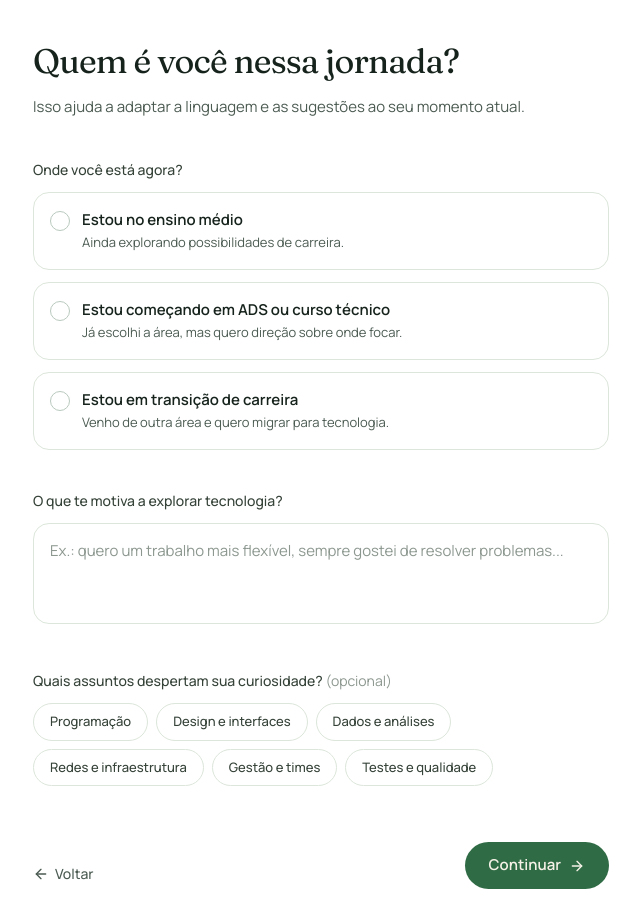
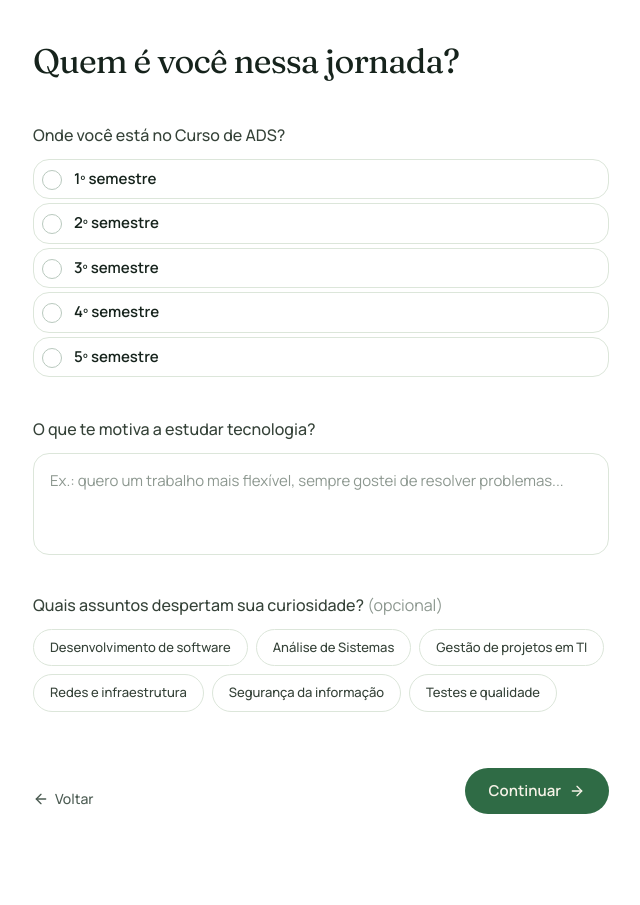
Before and after one commit to chagasbarros/jornadatech, a Next.js app in the folder jornadatech/: page /self in a window 1280 px wide. Shown: the whole page, without its empty margins (319-959 px from the left). After the commit the page ends 830 px from the top, so only its background shows below. Built offline with nearby package versions, Linux system fonts and the light colour scheme.

Commit message:
pequenas alterações no layout

```diff
--- a/jornadatech/app/field-interest/page.tsx
+++ b/jornadatech/app/field-interest/page.tsx
@@ -24,32 +24,39 @@ const AREAS = [
       "Construir sites, aplicativos e sistemas — a base de quem programa no dia a dia.",
   },
   {
-    id: "analise-arquitetura",
+    id: "analise",
     icon: Layers,
-    titulo: "Análise e Arquitetura de Software",
+    titulo: "Análise de Sistemas",
     texto:
       "Entender problemas, desenhar soluções e planejar como os sistemas devem ser construídos.",
   },
   {
-    id: "qualidade",
+    id: "gestao",
     icon: BadgeCheck,
-    titulo: "Qualidade de Software",
+    titulo: "Gestão de Projetos em TI",
     texto:
-      "Testar, encontrar falhas e garantir que o que foi construído funciona como esperado.",
+      "Organizar recursos, definir prazos e garantir que os projetos sejam entregues com sucesso.",
   },
   {
-    id: "devops-nuvem",
+    id: "infraestrutura",
     icon: Cloud,
-    titulo: "DevOps e Infraestrutura em Nuvem",
+    titulo: "Redes e infraestrutura",
     texto:
       "Manter sistemas no ar, automatizar processos e cuidar da infraestrutura que sustenta tudo.",
   },
   {
-    id: "gestao-produto",
+    id: "seguranca",
     icon: ClipboardList,
-    titulo: "Gestão e Produto",
+    titulo: "Segurança da Informação",
     texto:
-      "Definir prioridades, organizar times e conectar necessidades de quem usa com o que é construído.",
+      "Proteger dados e sistemas contra ameaças e garantir a integridade das informações.",
+  },
+  {
+    id: "qualidade",
+    icon: ClipboardList,
+    titulo: "Qualidade de Software",
+    texto:
+      "Testar, encontrar falhas e garantir que o que foi construído funciona como esperado.",
   },
 ];
 
--- a/jornadatech/app/result/page.tsx
+++ /dev/null
@@ -1,181 +0,0 @@
-"use client";
-
-import { useMemo, useState } from "react";
-import Link from "next/link";
-import { ArrowLeft, ArrowRight, ChevronDown } from "lucide-react";
-
-type Competencia = { id: string; nome: string };
-
-// Lista de exemplo — a curadoria de conteúdo por área é trabalho futuro da
-// equipe do projeto (ver seção 7 do documento de conceito).
-const CATEGORIAS: { id: string; titulo: string; itens: Competencia[] }[] = [
-  {
-    id: "tecnicas",
-    titulo: "Competências técnicas",
-    itens: [
-      { id: "logica", nome: "Lógica de programação" },
-      { id: "html-css", nome: "HTML / CSS" },
-      {
-        id: "linguagem",
-        nome: "Uma linguagem de programação (ex.: JavaScript, Python, Java)",
-      },
-      { id: "banco-dados", nome: "Banco de dados" },
-      { id: "git", nome: "Versionamento de código (Git)" },
-      { id: "nuvem", nome: "Fundamentos de redes e nuvem" },
-    ],
-  },
-  {
-    id: "comportamentais",
-    titulo: "Competências comportamentais",
-    itens: [
-      { id: "comunicacao", nome: "Comunicação" },
-      { id: "trabalho-equipe", nome: "Trabalho em equipe" },
-      { id: "resolucao-problemas", nome: "Resolução de problemas" },
-      { id: "organizacao", nome: "Organização e gestão do tempo" },
-      { id: "aprendizado", nome: "Aprendizado contínuo" },
-      { id: "adaptabilidade", nome: "Adaptabilidade" },
-    ],
-  },
-];
-
-const TOTAL_COMPETENCIAS = CATEGORIAS.reduce(
-  (soma, cat) => soma + cat.itens.length,
-  0,
-);
-
-function EscalaProficiencia({
-  valor,
-  onChange,
-}: {
-  valor: number | null;
-  onChange: (v: number) => void;
-}) {
-  return (
-    <div
-      className="flex items-center gap-1.5"
-      role="radiogroup"
-      aria-label="Nível de proficiência, de 0 a 5"
-    >
-      {[0, 1, 2, 3, 4, 5].map((n) => {
-        const ativo = valor === n;
-        return (
-          <button
-            key={n}
-            type="button"
-            role="radio"
-            aria-checked={ativo}
-            onClick={() => onChange(n)}
-            className={
-              "flex h-8 w-8 items-center justify-center rounded-full border text-[13px] font-semibold transition-colors " +
-              (ativo
-                ? "border-[#2F6B45] bg-[#2F6B45] text-[#F6F2E7]"
-                : "border-[#DCE6DA] bg-white/50 text-[#354238] hover:border-[#B9C9BE]")
-            }
-          >
-            {n}
-          </button>
-        );
-      })}
-    </div>
-  );
-}
-
-export default function AutoavaliacaoPage() {
-  const [valores, setValores] = useState<Record<string, number>>({});
-
-  const avaliadas = Object.keys(valores).length;
-  const podeContinuar = avaliadas === TOTAL_COMPETENCIAS;
-  const progresso = useMemo(
-    () => Math.round((avaliadas / TOTAL_COMPETENCIAS) * 100),
-    [avaliadas],
-  );
-
-  return (
-    <div className="mx-auto max-w-2xl">
-      <h1 className="font-[family-name:var(--font-display)] text-[28px] leading-tight tracking-tight text-[#16231C] md:text-[34px]">
-        Como você avalia suas competências hoje?
-      </h1>
-      <p className="mt-3 text-[15px] leading-relaxed text-[#4B5B52]">
-        0 significa nunca pratiquei e 5 significa domino bem. Seja honesto —
-        isso é só o ponto de partida.
-      </p>
-
-      <div className="mt-6">
-        <div className="mb-2 flex items-center justify-between text-[13px] font-medium text-[#354238]">
-          <span>
-            {avaliadas} de {TOTAL_COMPETENCIAS} competências avaliadas
-          </span>
-          <span className="text-[#8C978F]">{progresso}%</span>
-        </div>
-        <div className="h-2 rounded-full bg-[#EDE9DC]">
-          <div
-            className="h-2 rounded-full bg-[#6FA37E] transition-all"
-            style={{ width: `${progresso}%` }}
-          />
-        </div>
-      </div>
-
-      <div className="mt-10 space-y-4">
-        {CATEGORIAS.map((categoria, idx) => (
-          <details
-            key={categoria.id}
-            open={idx === 0}
-            className="group rounded-2xl border border-[#DCE6DA] bg-white/40"
-          >
-            <summary className="flex cursor-pointer list-none items-center justify-between px-5 py-4">
-              <span className="text-[15px] font-semibold text-[#16231C]">
-                {categoria.titulo}
-              </span>
-              <ChevronDown
-                className="h-4 w-4 text-[#6C7A6F] transition-transform group-open:rotate-180"
-                aria-hidden
-              />
-            </summary>
-
-            <div className="space-y-5 border-t border-[#DCE6DA] px-5 py-5">
-              {categoria.itens.map((item) => (
-                <div
-                  key={item.id}
-                  className="flex flex-col gap-2.5 sm:flex-row sm:items-center sm:justify-between"
-                >
-                  <label className="max-w-[16rem] text-[14px] text-[#354238]">
-                    {item.nome}
-                  </label>
-                  <EscalaProficiencia
-                    valor={valores[item.id] ?? null}
-                    onChange={(v) =>
-                      setValores((atual) => ({ ...atual, [item.id]: v }))
-                    }
-                  />
-                </div>
-              ))}
-            </div>
-          </details>
-        ))}
-      </div>
-
-      <div className="mt-14 flex items-center justify-between">
-        <Link
-          href="/self-evaluation"
-          className="inline-flex items-center gap-1.5 text-[14px] font-medium text-[#4B5B52] transition-colors hover:text-[#16231C]"
-        >
-          <ArrowLeft className="h-4 w-4" aria-hidden />
-          Voltar
-        </Link>
-        <Link
-          href={podeContinuar ? "/canvas" : "#"}
-          aria-disabled={!podeContinuar}
-          className={
-            "inline-flex items-center gap-2 rounded-full px-6 py-3 text-[15px] font-semibold transition-colors " +
-            (podeContinuar
-              ? "bg-[#2F6B45] text-[#F6F2E7] hover:bg-[#26582F]"
-              : "pointer-events-none bg-[#EDE9DC] text-[#8C978F]")
-          }
-        >
-          Ver meu resultado
-          <ArrowRight className="h-4 w-4" aria-hidden />
-        </Link>
-      </div>
-    </div>
-  );
-}
--- a/jornadatech/app/self/page.tsx
+++ b/jornadatech/app/self/page.tsx
@@ -6,28 +6,33 @@ import { ArrowLeft, ArrowRight, Check } from "lucide-react";
 
 const MOMENTOS = [
   {
-    id: "ensino-medio",
-    titulo: "Estou no ensino médio",
-    texto: "Ainda explorando possibilidades de carreira.",
+    id: "semestre-1",
+    titulo: "1º semestre",
   },
   {
-    id: "ads",
-    titulo: "Estou começando em ADS ou curso técnico",
-    texto: "Já escolhi a área, mas quero direção sobre onde focar.",
+    id: "semestre-2",
+    titulo: "2º semestre",
   },
   {
-    id: "transicao",
-    titulo: "Estou em transição de carreira",
-    texto: "Venho de outra área e quero migrar para tecnologia.",
+    id: "semestre-3",
+    titulo: "3º semestre",
+  },
+  {
+    id: "semestre-4",
+    titulo: "4º semestre",
+  },
+  {
+    id: "semestre-5",
+    titulo: "5º semestre",
   },
 ];
 
 const CURIOSIDADES = [
-  "Programação",
-  "Design e interfaces",
-  "Dados e análises",
+  "Desenvolvimento de software",
+  "Análise de Sistemas",
+  "Gestão de projetos em TI",
   "Redes e infraestrutura",
-  "Gestão e times",
+  "Segurança da informação",
   "Testes e qualidade",
 ];
 
@@ -46,15 +51,12 @@ export default function QuemSouEuPage() {
       <h1 className="font-[family-name:var(--font-display)] text-[28px] leading-tight tracking-tight text-[#16231C] md:text-[34px] mt-10">
         Quem é você nessa jornada?
       </h1>
-      <p className="mt-3 text-[15px] leading-relaxed text-[#4B5B52]">
-        Isso ajuda a adaptar a linguagem e as sugestões ao seu momento atual.
-      </p>
 
       <div className="mt-10">
-        <p className="mb-3 text-[14px] font-medium text-[#354238]">
-          Onde você está agora?
+        <p className="mb-3 text-[16px] font-medium text-[#354238]">
+          Onde você está no Curso de ADS?
         </p>
-        <div className="space-y-3">
+        <div className="space-y-1">
           {MOMENTOS.map((m) => {
             const selecionado = momento === m.id;
             return (
@@ -64,7 +66,7 @@ export default function QuemSouEuPage() {
                 onClick={() => setMomento(m.id)}
                 aria-pressed={selecionado}
                 className={
-                  "flex w-full items-start gap-3 rounded-2xl border p-4 text-left transition-colors " +
+                  "flex w-full items-start gap-3 rounded-2xl border p-2 text-left transition-colors " +
                   (selecionado
                     ? "border-[#2F6B45] bg-[#BFE3CE]/30"
                     : "border-[#DCE6DA] bg-white/50 hover:border-[#B9C9BE]")
@@ -84,9 +86,6 @@ export default function QuemSouEuPage() {
                   <span className="block text-[15px] font-semibold text-[#16231C]">
                     {m.titulo}
                   </span>
-                  <span className="mt-0.5 block text-[13px] text-[#4B5B52]">
-                    {m.texto}
-                  </span>
                 </span>
               </button>
             );
@@ -97,9 +96,9 @@ export default function QuemSouEuPage() {
       <div className="mt-10">
         <label
           htmlFor="motivacao"
-          className="mb-3 block text-[14px] font-medium text-[#354238]"
+          className="mb-3 block text-[16px] font-medium text-[#354238]"
         >
-          O que te motiva a explorar tecnologia?
+          O que te motiva a estudar tecnologia?
         </label>
         <textarea
           id="motivacao"
@@ -109,8 +108,8 @@ export default function QuemSouEuPage() {
         />
       </div>
 
-      <div className="mt-10">
-        <p className="mb-3 text-[14px] font-medium text-[#354238]">
+      <div className="mt-8">
+        <p className="mb-3 text-[16px] font-medium text-[#354238]">
           Quais assuntos despertam sua curiosidade?{" "}
           <span className="font-normal text-[#8C978F]">(opcional)</span>
         </p>
```
Also changed, not shown: jornadatech/app/canvas/page.tsx (+15 -31 lines), jornadatech/app/self-evaluation/page.tsx (+4 -5 lines).
